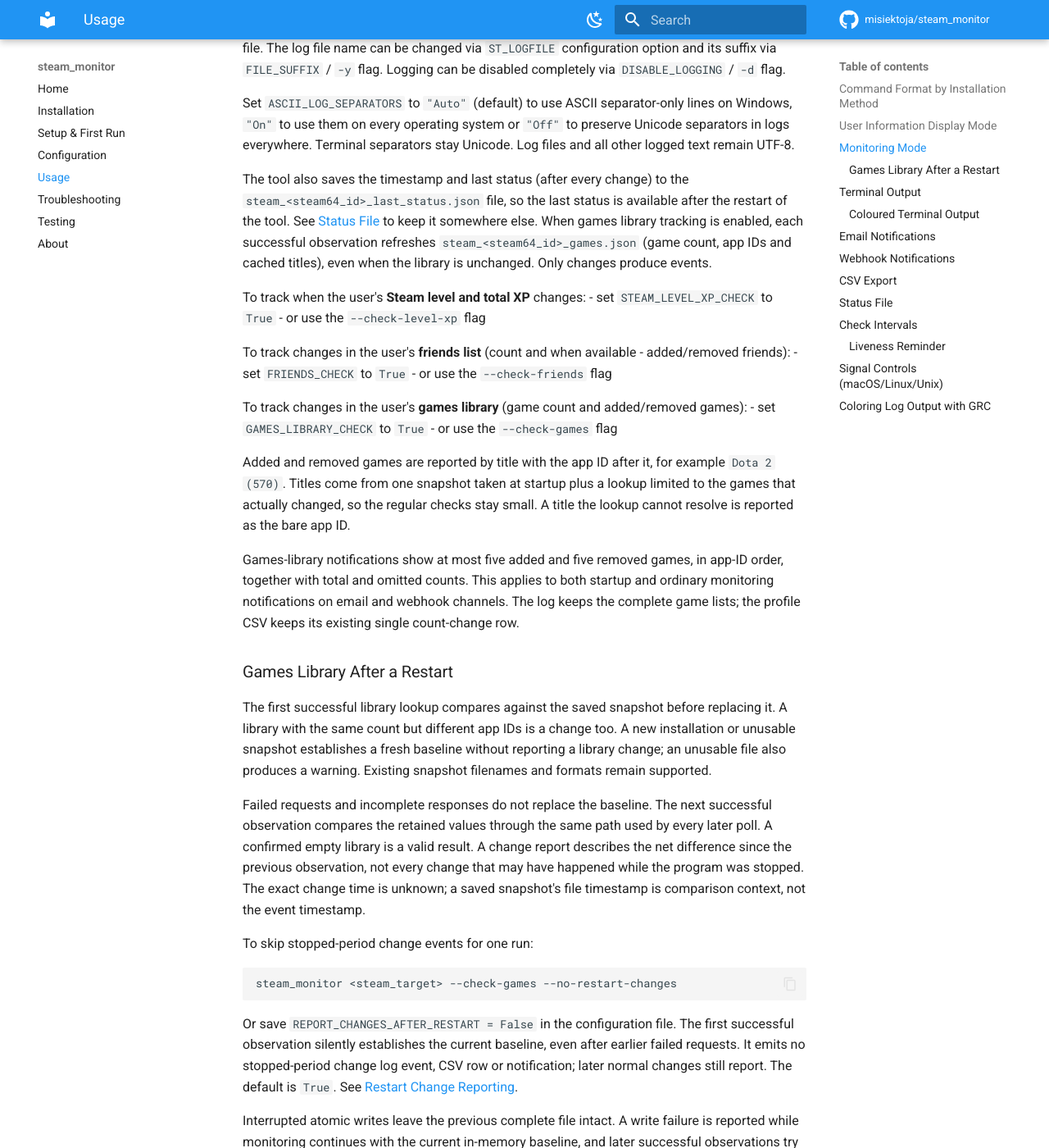
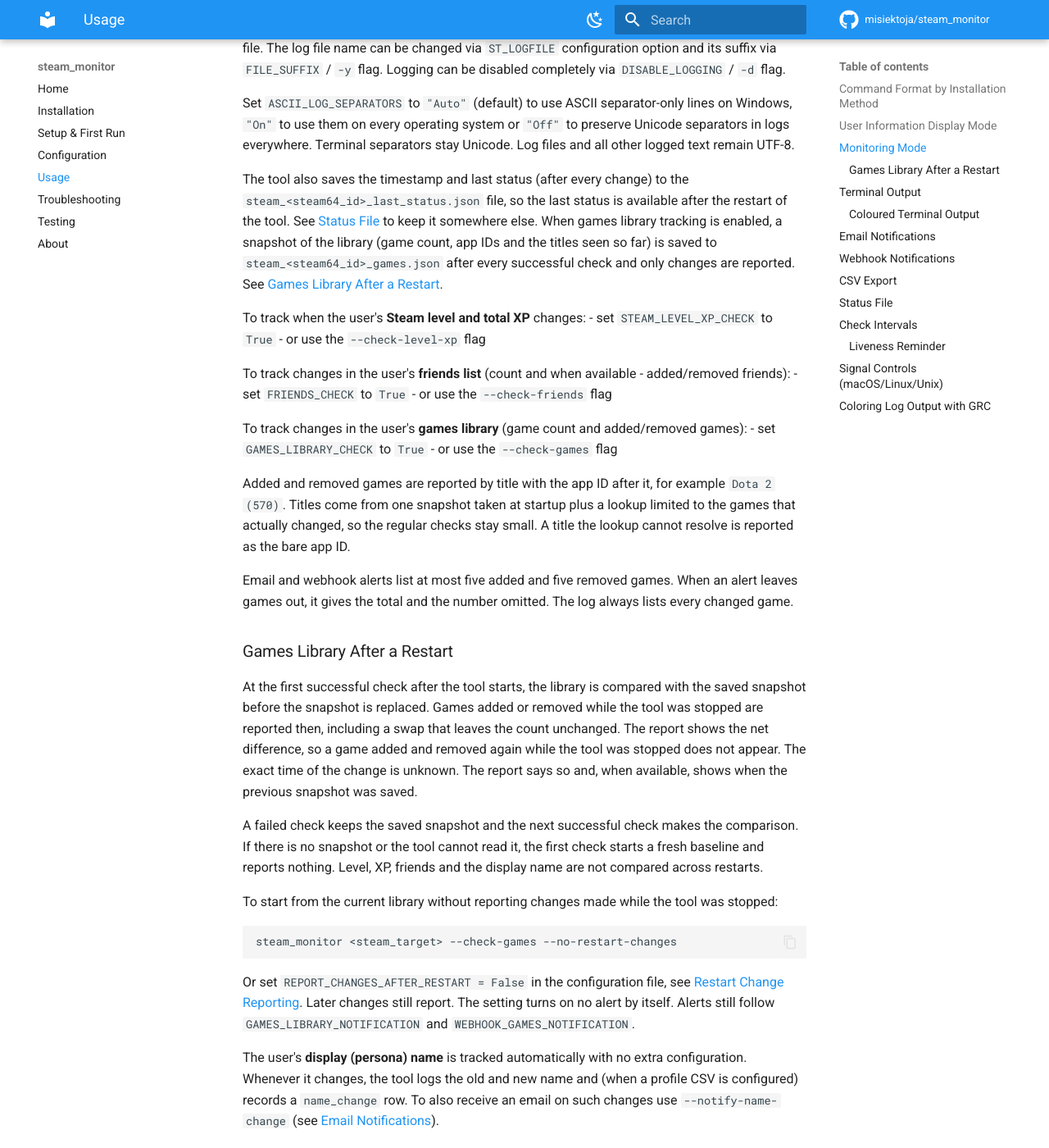
Before and after one commit to misiektoja/steam_monitor, an MkDocs documentation site: the page built from docs/usage.md, in a window 1280 px wide and 1400 px high, scrolled down 3110 px. Shown: the whole window at 82% size. Built offline with MkDocs 1.6.1 and Material for MkDocs 9.7.7, drawn with Linux system fonts in a browser that asks for light colours; comment, search, counter and statistics services are not loaded; some of the changed text lies outside the part shown.

Commit message:
docs(monitor): shorten games library restart documentation

````diff
--- a/docs/configuration.md
+++ b/docs/configuration.md
@@ -65,17 +65,13 @@
 <a id="restart-change-reporting"></a>
 ## Restart Change Reporting
 
-Games library tracking compares each complete successful observation against the retained baseline before saving the new one. This includes the first successful observation after a restart, so a stopped period no longer silently replaces the previous library. Enable games tracking with `GAMES_LIBRARY_CHECK` or `--check-games`.
+With games library tracking enabled, games added or removed while the tool was stopped are reported at the first successful check after it starts. To start from the current library without reporting them, set:
 
 ```ini
-REPORT_CHANGES_AFTER_RESTART = True
+REPORT_CHANGES_AFTER_RESTART = False
 ```
 
-This setting defaults to `True`, including when an older configuration file does not contain it. To start with the current library silently, set it to `False` or add `--no-restart-changes` for that run. The first successful observation then updates the baseline without a stopped-period change log event, profile CSV row or notification. Ordinary startup information and changes observed afterwards remain unchanged. Failed requests do not consume this silent initialization or replace a valid baseline.
-
-Notifications still use `GAMES_LIBRARY_NOTIFICATION` and `WEBHOOK_GAMES_NOTIFICATION`; this setting does not enable a delivery channel. With reporting enabled, notification switches can be off while log and configured profile CSV records still report the change. At present, cross-restart reporting applies to the games library; level/XP, friends and persona-name baselines are not persisted by this change.
-
-See [Games Library After a Restart](usage.md#games-library-after-a-restart) for snapshot compatibility, notification detail limits and timestamp meaning.
+Or add `--no-restart-changes` for one run. Later changes still report. The default is `True`, also for configuration files written before this setting existed. See [Games Library After a Restart](usage.md#games-library-after-a-restart) for what the report contains.
 
 <a id="smtp-settings"></a>
 ## SMTP Settings
--- a/docs/usage.md
+++ b/docs/usage.md
@@ -131,7 +131,7 @@
 
 Set `ASCII_LOG_SEPARATORS` to `"Auto"` (default) to use ASCII separator-only lines on Windows, `"On"` to use them on every operating system or `"Off"` to preserve Unicode separators in logs everywhere. Terminal separators stay Unicode. Log files and all other logged text remain UTF-8.
 
-The tool also saves the timestamp and last status (after every change) to the `steam_<steam64_id>_last_status.json` file, so the last status is available after the restart of the tool. See [Status File](#status-file) to keep it somewhere else. When games library tracking is enabled, each successful observation refreshes `steam_<steam64_id>_games.json` (game count, app IDs and cached titles), even when the library is unchanged. Only changes produce events.
+The tool also saves the timestamp and last status (after every change) to the `steam_<steam64_id>_last_status.json` file, so the last status is available after the restart of the tool. See [Status File](#status-file) to keep it somewhere else. When games library tracking is enabled, a snapshot of the library (game count, app IDs and the titles seen so far) is saved to `steam_<steam64_id>_games.json` after every successful check and only changes are reported. See [Games Library After a Restart](#games-library-after-a-restart).
 
 To track when the user's **Steam level and total XP** changes:
 - set `STEAM_LEVEL_XP_CHECK` to `True`
@@ -147,24 +147,22 @@
 
 Added and removed games are reported by title with the app ID after it, for example `Dota 2 (570)`. Titles come from one snapshot taken at startup plus a lookup limited to the games that actually changed, so the regular checks stay small. A title the lookup cannot resolve is reported as the bare app ID.
 
-Games-library notifications show at most five added and five removed games, in app-ID order, together with total and omitted counts. This applies to both startup and ordinary monitoring notifications on email and webhook channels. The log keeps the complete game lists; the profile CSV keeps its existing single count-change row.
+Email and webhook alerts list at most five added and five removed games. When an alert leaves games out, it gives the total and the number omitted. The log always lists every changed game.
 
 <a id="games-library-after-a-restart"></a>
 ### Games Library After a Restart
 
-The first successful library lookup compares against the saved snapshot before replacing it. A library with the same count but different app IDs is a change too. A new installation or unusable snapshot establishes a fresh baseline without reporting a library change; an unusable file also produces a warning. Existing snapshot filenames and formats remain supported.
+At the first successful check after the tool starts, the library is compared with the saved snapshot before the snapshot is replaced. Games added or removed while the tool was stopped are reported then, including a swap that leaves the count unchanged. The report shows the net difference, so a game added and removed again while the tool was stopped does not appear. The exact time of the change is unknown. The report says so and, when available, shows when the previous snapshot was saved.
 
-Failed requests and incomplete responses do not replace the baseline. The next successful observation compares the retained values through the same path used by every later poll. A confirmed empty library is a valid result. A change report describes the net difference since the previous observation, not every change that may have happened while the program was stopped. The exact change time is unknown; a saved snapshot's file timestamp is comparison context, not the event timestamp.
+A failed check keeps the saved snapshot and the next successful check makes the comparison. If there is no snapshot or the tool cannot read it, the first check starts a fresh baseline and reports nothing. Level, XP, friends and the display name are not compared across restarts.
 
-To skip stopped-period change events for one run:
+To start from the current library without reporting changes made while the tool was stopped:
 
 ```sh
 steam_monitor <steam_target> --check-games --no-restart-changes
 ```
 
-Or save `REPORT_CHANGES_AFTER_RESTART = False` in the configuration file. The first successful observation silently establishes the current baseline, even after earlier failed requests. It emits no stopped-period change log event, CSV row or notification; later normal changes still report. The default is `True`. See [Restart Change Reporting](configuration.md#restart-change-reporting).
-
-Interrupted atomic writes leave the previous complete file intact. A write failure is reported while monitoring continues with the current in-memory baseline, and later successful observations try saving again. Restarting before a failed save has recovered can compare against the older disk snapshot again; notification delivery is not an exactly-once history service.
+Or set `REPORT_CHANGES_AFTER_RESTART = False` in the configuration file, see [Restart Change Reporting](configuration.md#restart-change-reporting). Later changes still report. The setting turns on no alert by itself. Alerts still follow `GAMES_LIBRARY_NOTIFICATION` and `WEBHOOK_GAMES_NOTIFICATION`.
 
 The user's **display (persona) name** is tracked automatically with no extra configuration. Whenever it changes, the tool logs the old and new name and (when a profile CSV is configured) records a `name_change` row. To also receive an email on such changes use `--notify-name-change` (see [Email Notifications](#email-notifications)).
 
@@ -343,7 +341,7 @@
 
 Each row contains a timestamp, event type and associated values (for example: old/new Steam level or XP, friends count delta or one friend per row for added/removed friends, when available).
 
-The profile CSV keeps eight columns: `Date`, `Event`, `OldValue`, `NewValue`, `Delta`, `FriendSteamID`, `FriendPersona` and `FriendRealName`. `Date` is when the change was observed. A restart-detected library change uses the existing `games_library_change` event with old/new counts and their difference; a same-count replacement has a zero delta. Complete game titles belong in the log, without adding CSV columns or per-game event rows. Turning email or webhook notifications off does not turn these local change records off.
+`Date` is when the tool observed the change. For a change found after a restart, that is the time of the first successful check. A games library change is one `games_library_change` row with the old and new counts. A swap that keeps the count has a delta of 0.
 
 <a id="status-file"></a>
 ## Status File
````
Also changed, not shown: docs/testing.md (+0 -2 lines).
